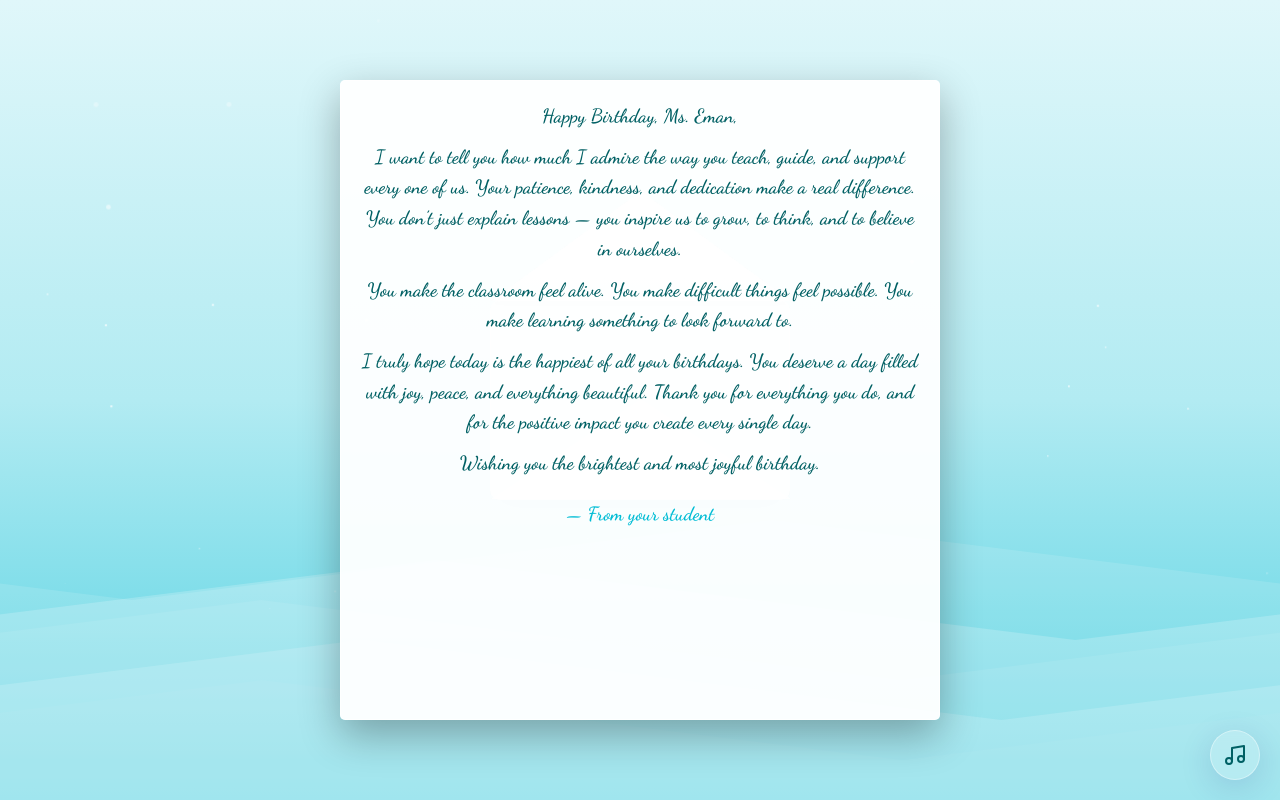
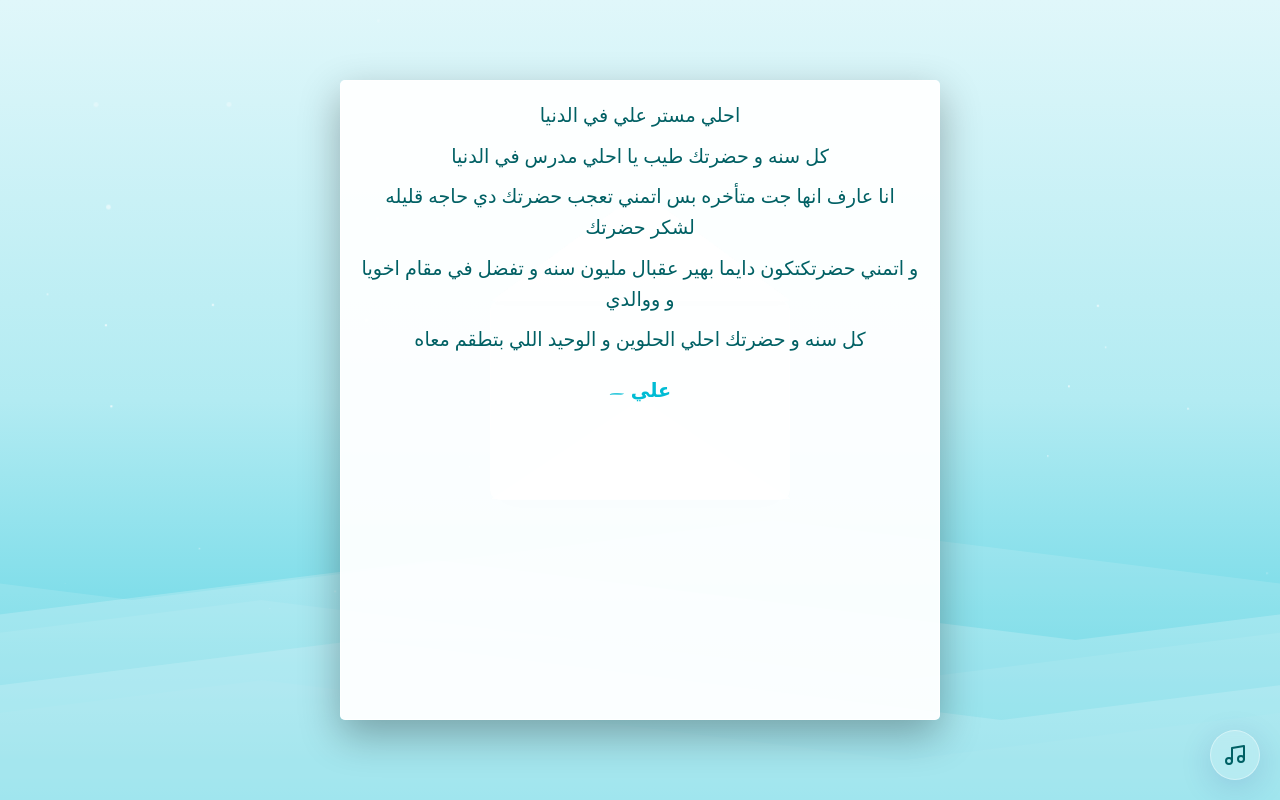
Before and after one commit to Twilight876/Mr-ali, a plain HTML site: page index.html in a window 1280 px wide. Both pictures are taken after a click on the element 640 px from the left and 400 px from the top of the page. Drawn offline with Linux system fonts and the light colour scheme.

Commit message:
Update index.html

```diff
--- a/index.html
+++ b/index.html
@@ -29,17 +29,12 @@
                 <div class="pocket"></div>
                 <div class="letter">
                     <div class="letter-content">
-                        <p>Happy Birthday, Ms. Eman,</p>
-                        <p>I want to tell you how much I admire the way you teach, guide, and support every one of us.
-                            Your patience, kindness, and dedication make a real difference. You don’t just explain
-                            lessons — you inspire us to grow, to think, and to believe in ourselves.</p>
-                        <p>You make the classroom feel alive. You make difficult things feel possible. You make learning
-                            something to look forward to.</p>
-                        <p>I truly hope today is the happiest of all your birthdays. You deserve a day filled with joy,
-                            peace, and everything beautiful. Thank you for everything you do, and for the positive
-                            impact you create every single day.</p>
-                        <p>Wishing you the brightest and most joyful birthday.</p>
-                        <p class="signature">— From your student</p>
+                        <p>احلي مستر علي في الدنيا</p>
+                        <p>كل سنه و حضرتك طيب يا احلي مدرس في الدنيا </p>
+                        <p>انا عارف انها جت متأخره بس اتمني تعجب حضرتك دي حاجه قليله لشكر حضرتك</p>
+                        <p>و اتمني حضرتكتكون دايما بهير عقبال مليون سنه و تفضل في مقام اخويا و ووالدي</p>
+                        <p>كل سنه و حضرتك احلي الحلوين و الوحيد اللي بتطقم معاه</p>
+                        <p class="signature">— علي</p>
                     </div>
                 </div>
             </div>
@@ -65,4 +60,5 @@
     <script src="script.js"></script>
 </body>
 
+
 </html>
```
